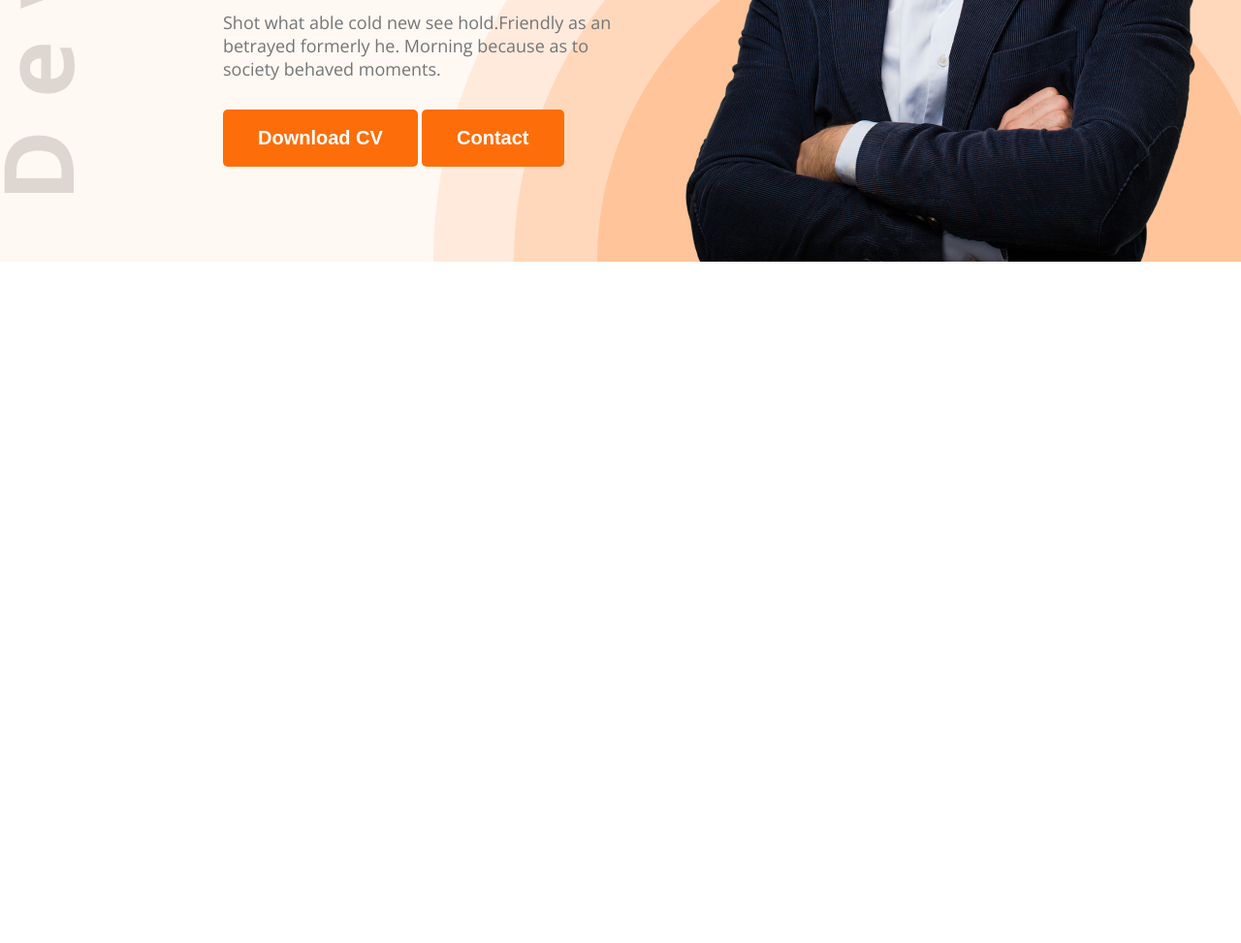
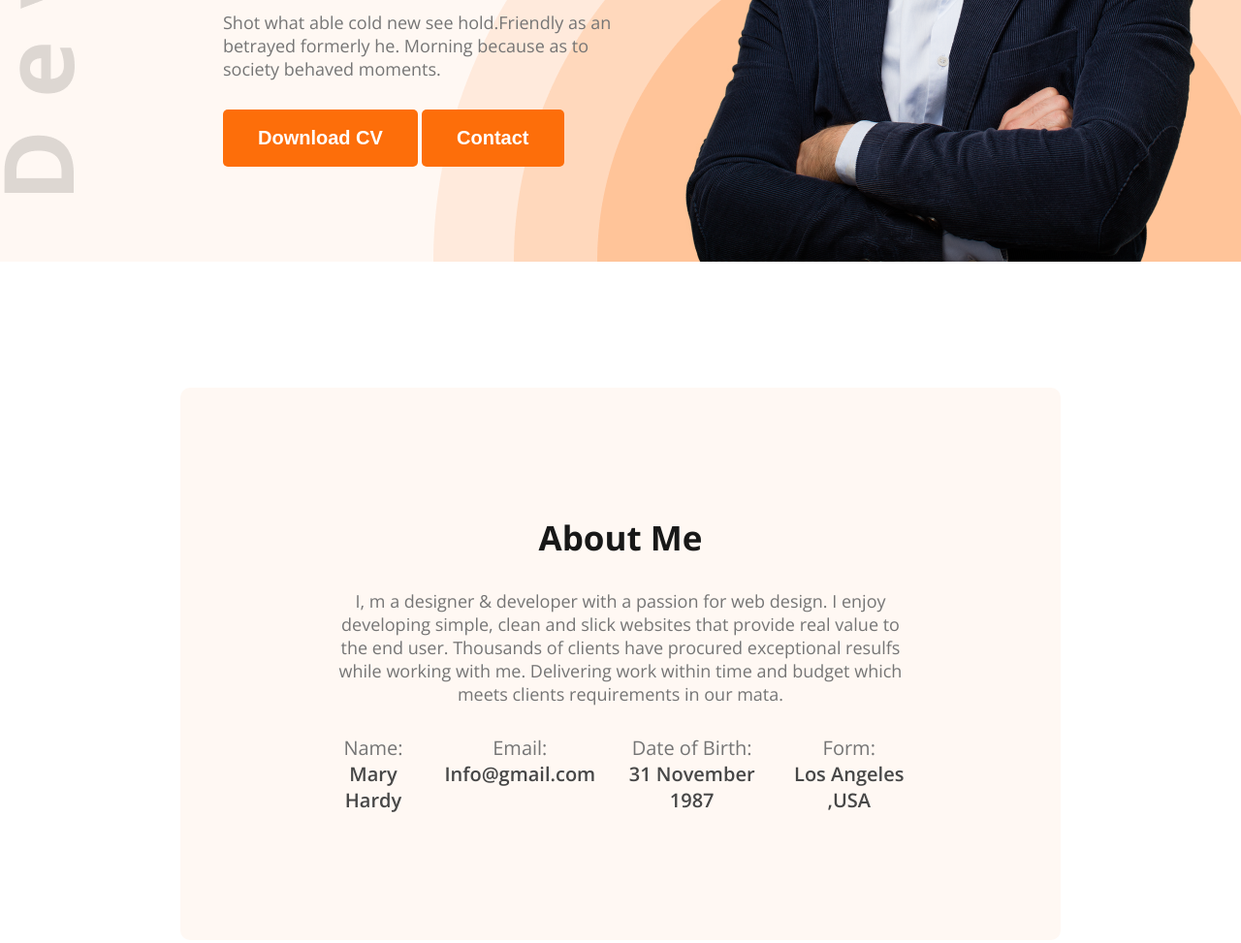
Before and after one commit to mahamudul-hasan569/first-portfolio, a plain HTML site: page index.html in a window 1280 px wide. Shown: the part 564-1537 px from the top of the page at 97% size. Before the commit the page ends 834 px from the top, so only its background shows below. Drawn offline with nearby package versions, Linux system fonts and the light colour scheme.

Commit message:
About Me Section Added

```diff
--- a/index.html
+++ b/index.html
@@ -38,6 +38,35 @@
             </div>
         </section>
     </header>
+    <main>
+        <section class="about-section">
+            <div>
+                <h2 class="about-title">About Me</h2>
+                <p class="about-description">I, m a designer & developer with a passion for web design. I enjoy
+                    developing simple, clean and slick websites that provide real value to the end user. Thousands of
+                    clients have procured exceptional resulfs while working with me. Delivering work within time and
+                    budget which meets clients requirements in our mata.</p>
+            </div>
+            <div class="personal-info">
+                <div>
+                    <span class="lable">Name:</span>
+                    <p class="lable02">Mary Hardy</p>
+                </div>
+                <div>
+                    <span class="lable">Email:</span>
+                    <p class="lable02">Info@gmail.com</p>
+                </div>
+                <div>
+                    <span class="lable">Date of Birth:</span>
+                    <p class="lable02">31 November 1987</p>
+                </div>
+                <div>
+                    <span class="lable">Form:</span>
+                    <p class="lable02">Los Angeles ,USA</p>
+                </div>
+            </div>
+        </section>
+    </main>
 </body>
 
 </html>
--- a/styles/portfolio.css
+++ b/styles/portfolio.css
@@ -18,6 +18,15 @@
     font-size: 20px;
     font-weight: bold;
     background-color: #FD6E0A;
+}
+.lable{
+    color: #757575;
+    font-size: 20px;
+}
+.lable02{
+    color: #474747;
+    font-size: 20px;
+    font-weight: 600;
 }
 
 /* nav section */
@@ -97,3 +106,29 @@ nav ul li {
 
 
 }
+/* About Me  */
+.about-section{
+    max-width: 71%;
+    margin: 130px auto;
+    background-color:#FFF8F3 ;
+    border-radius: 10px;
+    text-align: center;
+    padding: 131px 156px;
+}
+.about-title{
+    font-size: 35px;
+    font-weight: bold;
+    color: #181818;
+    margin-bottom: 30px;
+}
+.about-description{
+    font-size: 18px;
+    font-weight: normal;
+    color: #757575;
+    margin-bottom: 30px;
+}
+.personal-info{
+    display: flex;
+    justify-content: space-between;
+    gap: 30px;
+}
```
